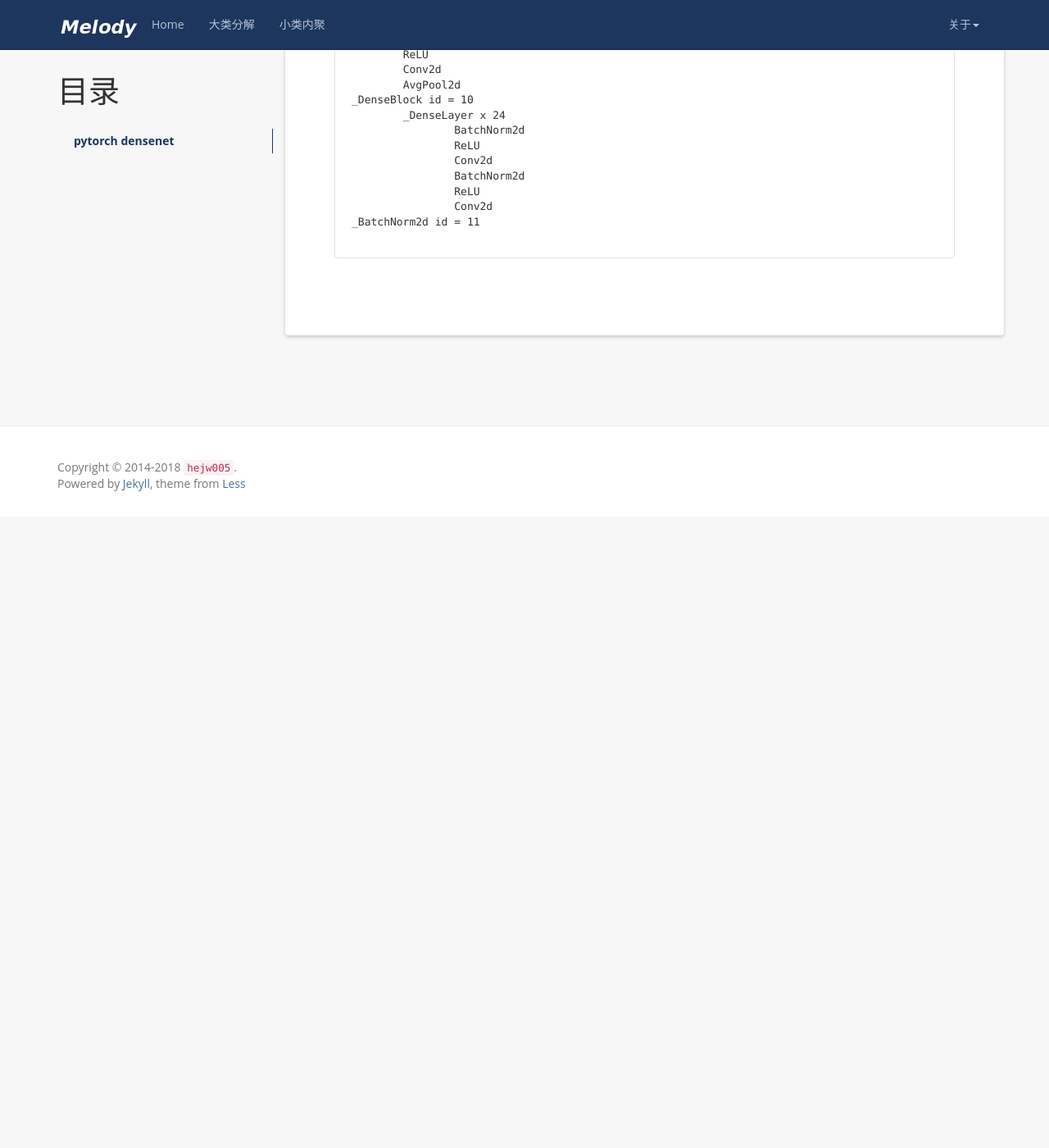
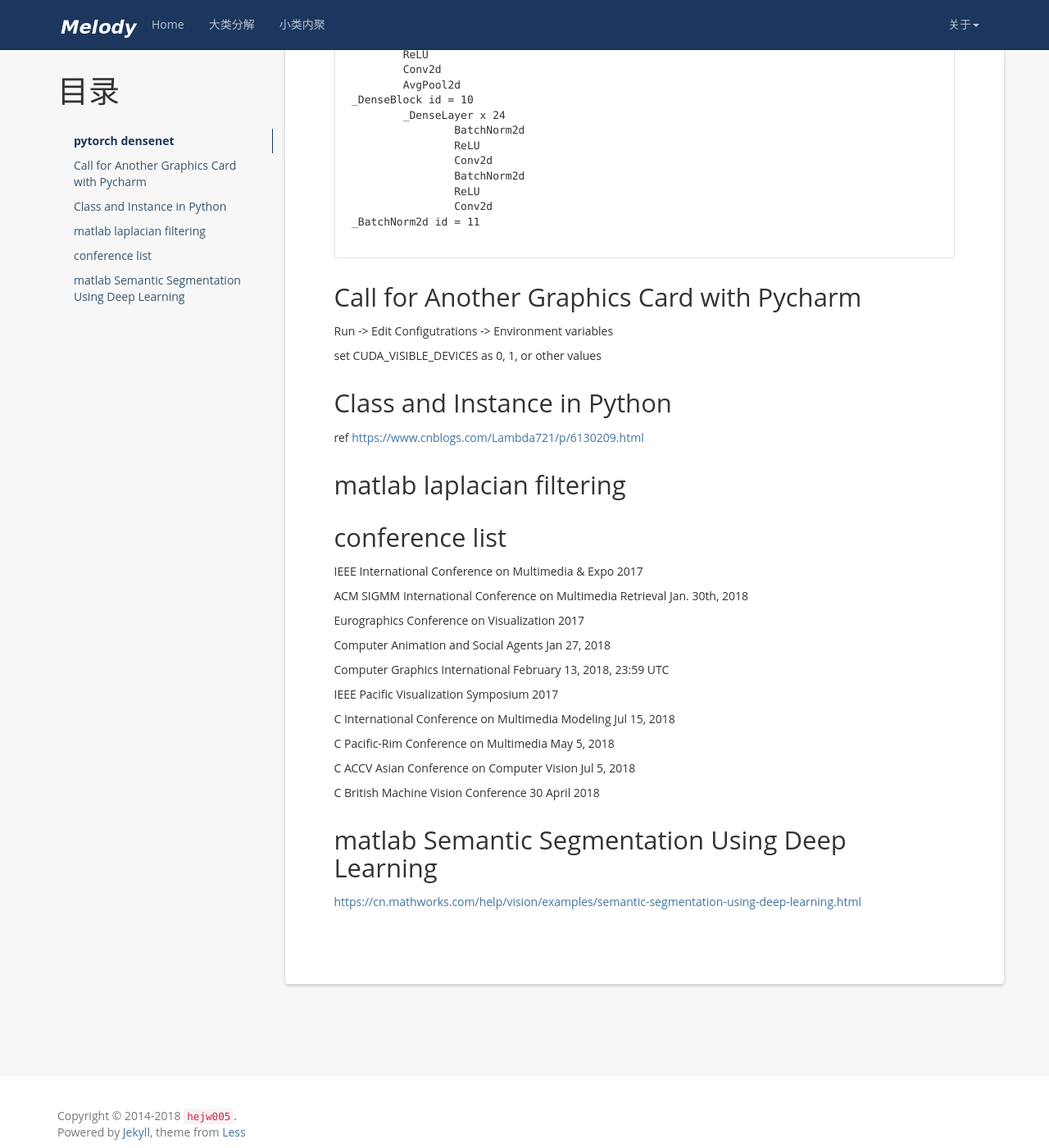
Before and after one commit to h005/h005.github.io, a Jekyll site: the page built from _posts/2018-03-27-densenet structure.md, in a window 1280 px wide and 1400 px high, scrolled down 1400 px. Shown: the whole window at 82% size. Built offline with Jekyll 4.4.1, drawn with Linux system fonts in a browser that asks for light colours; nearby versions of some CDN libraries; comment, search, counter and statistics services are not loaded; before the commit the page ends 2030 px from its top, so only the background shows below that.

Commit message:
add some other notes

````diff
--- a/_posts/2018-03-27-densenet structure.md
+++ b/_posts/2018-03-27-densenet structure.md
@@ -77,3 +77,41 @@ _DenseBlock id = 10
 _BatchNorm2d id = 11
 
 ```
+
+## Call for Another Graphics Card with Pycharm
+
+Run -> Edit Configutrations -> Environment variables
+
+set CUDA_VISIBLE_DEVICES as 0, 1, or other values
+
+## Class and Instance in Python
+
+ref [https://www.cnblogs.com/Lambda721/p/6130209.html](https://www.cnblogs.com/Lambda721/p/6130209.html)
+
+## matlab laplacian filtering
+
+## conference list
+
+IEEE International Conference on Multimedia & Expo 2017
+
+ACM SIGMM International Conference on Multimedia Retrieval Jan. 30th, 2018
+
+Eurographics Conference on Visualization 2017
+
+Computer Animation and Social Agents Jan 27, 2018
+
+Computer Graphics International February 13, 2018, 23:59 UTC
+
+IEEE Pacific Visualization Symposium 2017
+
+C International Conference on Multimedia Modeling Jul 15, 2018
+
+C Pacific-Rim Conference on Multimedia May 5, 2018
+
+C ACCV Asian Conference on Computer Vision Jul 5, 2018
+
+C British Machine Vision Conference 30 April 2018
+
+## matlab Semantic Segmentation Using Deep Learning
+
+[https://cn.mathworks.com/help/vision/examples/semantic-segmentation-using-deep-learning.html](https://cn.mathworks.com/help/vision/examples/semantic-segmentation-using-deep-learning.html)
````
